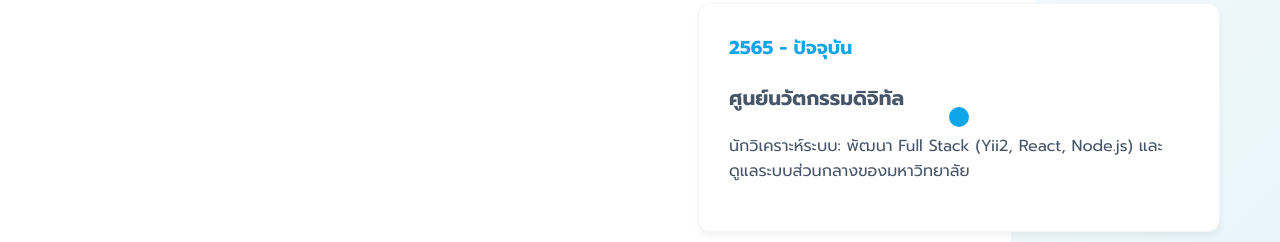
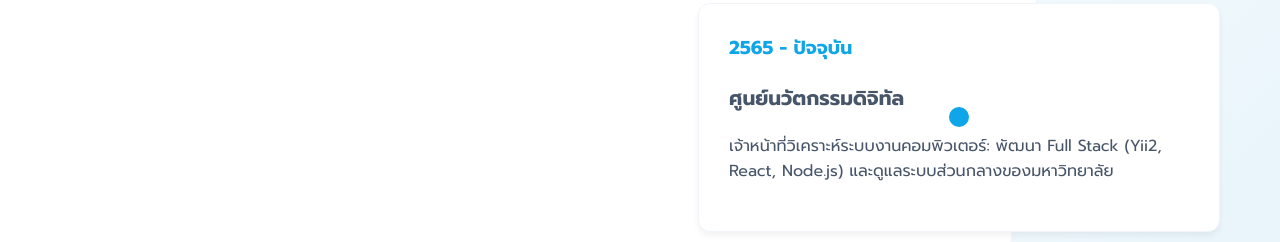
Before and after one commit to Yapaka51/my-cv, a plain HTML site: page index.html in a window 1280 px wide. Shown: the part 986-1228 px from the top of the page. Drawn offline with Linux system fonts and the light colour scheme.

Commit message:
Update index.html

```diff
--- a/index.html
+++ b/index.html
@@ -286,7 +286,7 @@
             <div class="timeline-item">
                 <h3 style="color: #0ea5e9;">2565 - ปัจจุบัน</h3>
                 <p><strong>ศูนย์นวัตกรรมดิจิทัล</strong></p>
-                <p style="font-size: 16px;">นักวิเคราะห์ระบบ: พัฒนา Full Stack (Yii2, React, Node.js) และดูแลระบบส่วนกลางของมหาวิทยาลัย</p>
+                <p style="font-size: 16px;">เจ้าหน้าที่วิเคราะห์ระบบงานคอมพิวเตอร์: พัฒนา Full Stack (Yii2, React, Node.js) และดูแลระบบส่วนกลางของมหาวิทยาลัย</p>
             </div>
         </div>
     </div>
```
